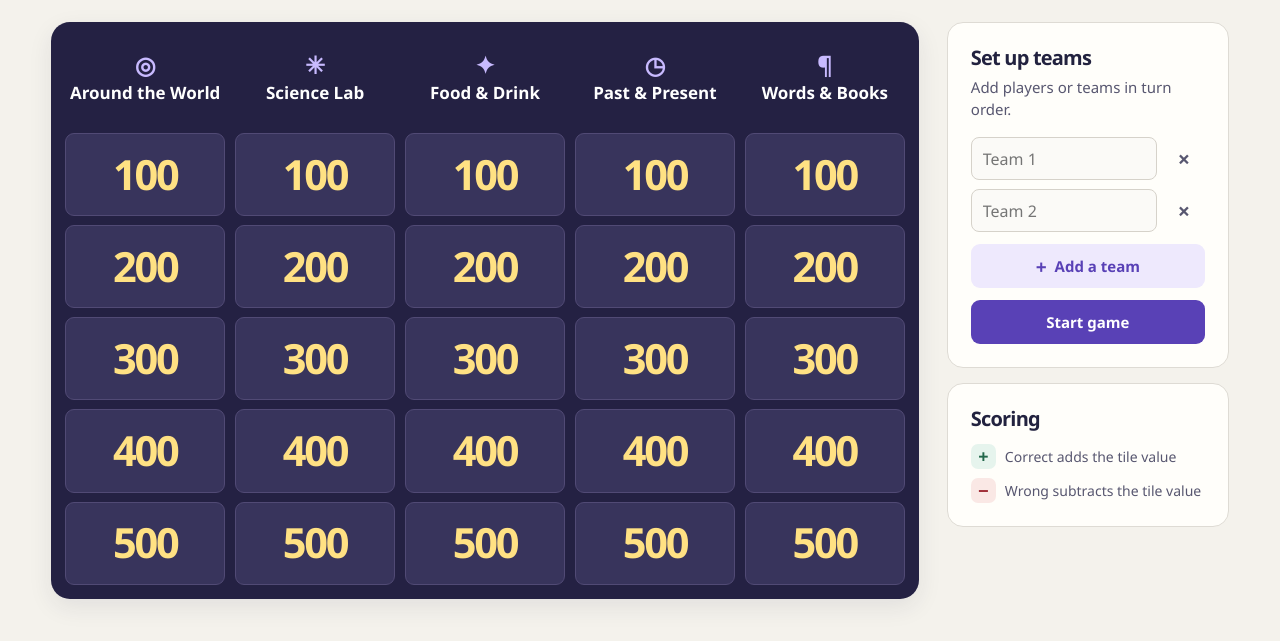
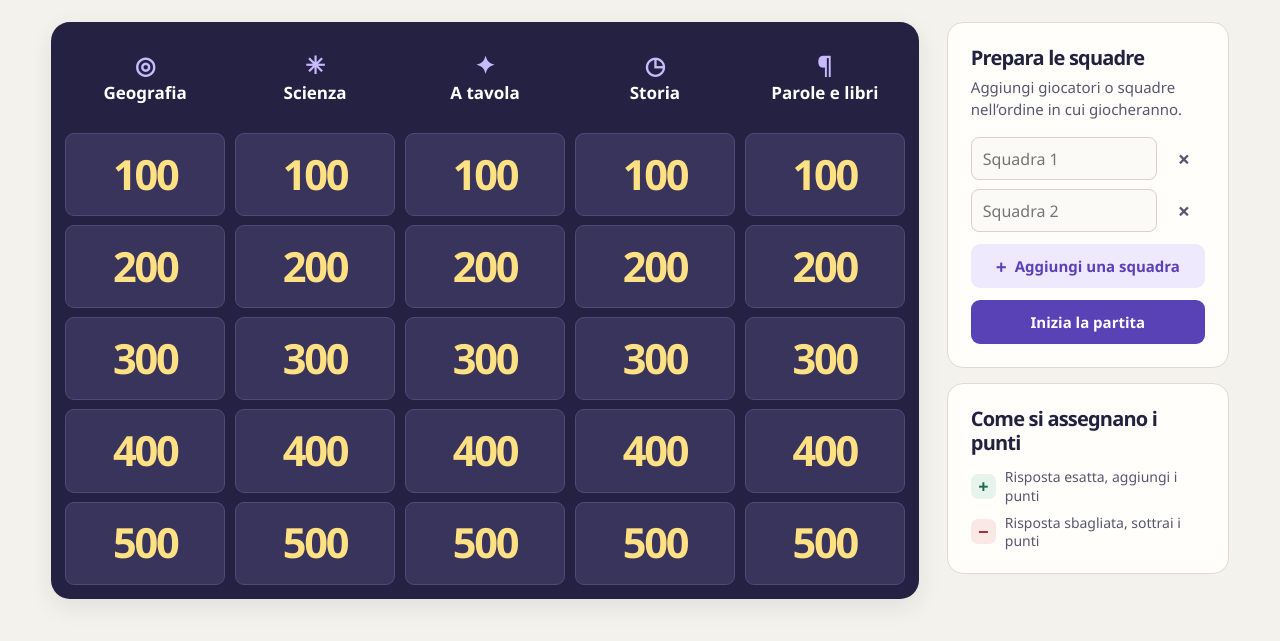
Before and after one commit to giu418/quizboard, a plain HTML site: page dist/index.html in a window 1280 px wide. Shown: the part 242-883 px from the top of the page. Drawn offline with Linux system fonts and the light colour scheme.

Commit message:
Update Site source

```diff
--- a/dist/game.js
+++ b/dist/game.js
@@ -75,11 +75,11 @@ function refreshTeamFields() {
   rows.forEach((row, index) => {
     const number = index + 1;
     const input = row.querySelector("input");
-    input.setAttribute("aria-label", `Name for team ${number}`);
-    input.placeholder = `Team ${number}`;
+    input.setAttribute("aria-label", `Nome della squadra ${number}`);
+    input.placeholder = `Squadra ${number}`;
     const remove = row.querySelector("button");
     remove.hidden = rows.length === 1;
-    remove.setAttribute("aria-label", `Remove team ${number}`);
+    remove.setAttribute("aria-label", `Rimuovi la squadra ${number}`);
   });
 }
 
@@ -115,7 +115,7 @@ function renderGame() {
   get("new-game").hidden = !game;
   get("progress").value = played.length;
   get("progress").max = clues.length;
-  get("progress-label").textContent = `${played.length} / ${clues.length} played`;
+  get("progress-label").textContent = `${played.length} / ${clues.length} caselle giocate`;
 
   for (const clue of clues) {
     const tile = tiles[clue.id];
@@ -123,16 +123,16 @@ function renderGame() {
     tile.disabled = !game || used;
     tile.classList.toggle("played", used);
     tile.textContent = used ? "✓" : clue.value;
-    tile.setAttribute("aria-label", `${clue.category}, ${clue.value} points${used ? ", played" : ""}`);
+    tile.setAttribute("aria-label", `${clue.category}, ${clue.value} punti${used ? ", già giocata" : ""}`);
   }
   if (!game) return;
 
   if (finished) {
     const highest = Math.max(...game.teams.map((team) => team.score));
     const leaders = game.teams.filter((team) => team.score === highest).map((team) => team.name);
-    get("turn").textContent = leaders.length === 1 ? `${leaders[0]} wins!` : `Tie: ${leaders.join(", ")}`;
+    get("turn").textContent = leaders.length === 1 ? `Vince ${leaders[0]}!` : `Parità tra ${leaders.join(", ")}`;
   } else {
-    get("turn").textContent = `Up next: ${game.teams[game.turn].name}`;
+    get("turn").textContent = `Tocca a ${game.teams[game.turn].name}`;
   }
 
   get("scores").replaceChildren(...game.teams.map((team, index) => {
@@ -153,8 +153,8 @@ function openClue(clue) {
   activeClue = clue;
   revealed = false;
   get("clue-category").textContent = clue.category;
-  get("clue-value").textContent = `${clue.value} points`;
-  get("clue-team").textContent = `Playing: ${game.teams[game.turn].name}`;
+  get("clue-value").textContent = `${clue.value} punti`;
+  get("clue-team").textContent = `In gioco: ${game.teams[game.turn].name}`;
   get("question").textContent = clue.question;
   get("clue-target").hidden = false;
   get("revealed").hidden = true;
@@ -169,8 +169,8 @@ function revealAnswer() {
   revealed = true;
   get("revealed-question").textContent = activeClue.question;
   get("answer").textContent = activeClue.answer;
-  get("wrong").textContent = `Wrong −${activeClue.value}`;
-  get("correct").textContent = `Correct +${activeClue.value}`;
+  get("wrong").textContent = `Sbagliata −${activeClue.value}`;
+  get("correct").textContent = `Esatta +${activeClue.value}`;
   get("clue-target").hidden = true;
   get("revealed").hidden = false;
   get("score-actions").hidden = false;
@@ -189,7 +189,7 @@ function scoreClue(multiplier) {
   saveGame();
   renderGame();
   clueDialog.close();
-  get("announcement").textContent = `${team.name} ${multiplier > 0 ? "gains" : "loses"} ${value} points. ${get("turn").textContent}`;
+  get("announcement").textContent = `${team.name} ${multiplier > 0 ? "guadagna" : "perde"} ${value} punti. ${get("turn").textContent}`;
   (tiles.find((tile) => !tile.disabled) ?? get("turn")).focus();
 }
 
--- a/dist/index.html
+++ b/dist/index.html
@@ -1,11 +1,11 @@
 <!doctype html>
-<html lang="en">
+<html lang="it">
 <head>
   <meta charset="utf-8">
   <meta name="viewport" content="width=device-width, initial-scale=1">
-  <meta name="description" content="A host-led trivia game with a five-category board and live team scoring.">
+  <meta name="description" content="Un quiz a squadre con cinque categorie e punteggi in tempo reale.">
   <meta name="theme-color" content="#f4f2ec">
-  <title>Quizboard — Trivia Game</title>
+  <title>Quizboard — Quiz a squadre</title>
   <link rel="stylesheet" href="styles.css">
   <script src="questions.js" defer></script>
   <script src="game.js" defer></script>
@@ -13,47 +13,47 @@
 <body>
   <header class="site-header">
     <div class="header-inner">
-      <a class="brand" href="./index.html" aria-label="Quizboard home">
+      <a class="brand" href="./index.html" aria-label="Quizboard, pagina iniziale">
         <span class="brand-mark" aria-hidden="true"><i></i><i></i><i></i><i></i></span>
         Quizboard
       </a>
-      <button class="button quiet" id="new-game" type="button"><span aria-hidden="true">↻</span> New game</button>
+      <button class="button quiet" id="new-game" type="button"><span aria-hidden="true">↻</span> Nuova partita</button>
     </div>
   </header>
 
   <main class="shell">
     <div class="intro">
       <div>
-        <h1>Game board</h1>
-        <p>Pick a tile, reveal the answer, and score the turn.</p>
+        <h1>Tabellone</h1>
+        <p>Scegli una casella, scopri la risposta e assegna i punti.</p>
       </div>
       <div class="progress">
-        <span id="progress-label">0 / 25 played</span>
+        <span id="progress-label">0 / 25 caselle giocate</span>
         <progress id="progress" value="0" max="25" aria-labelledby="progress-label"></progress>
       </div>
     </div>
 
     <div class="game-layout">
-      <section class="board" id="board" aria-label="Trivia categories"></section>
-      <aside class="sidebar" aria-label="Teams and scoring">
+      <section class="board" id="board" aria-label="Categorie del quiz"></section>
+      <aside class="sidebar" aria-label="Squadre e punteggi">
         <section class="panel" id="setup">
-          <h2 id="setup-title" tabindex="-1">Set up teams</h2>
-          <p>Add players or teams in turn order.</p>
+          <h2 id="setup-title" tabindex="-1">Prepara le squadre</h2>
+          <p>Aggiungi giocatori o squadre nell’ordine in cui giocheranno.</p>
           <form id="team-form">
             <div class="team-inputs" id="team-inputs"></div>
-            <button class="button add" id="add-team" type="button"><span aria-hidden="true">+</span> Add a team</button>
-            <button class="button primary" type="submit">Start game</button>
+            <button class="button add" id="add-team" type="button"><span aria-hidden="true">+</span> Aggiungi una squadra</button>
+            <button class="button primary" type="submit">Inizia la partita</button>
           </form>
         </section>
         <section class="panel" id="scoreboard" hidden>
-          <h2>Scoreboard</h2>
+          <h2>Punteggi</h2>
           <p id="turn" tabindex="-1"></p>
           <ol class="scores" id="scores"></ol>
         </section>
         <section class="panel rules">
-          <h2>Scoring</h2>
-          <div><span class="rule-sign plus" aria-hidden="true">+</span> Correct adds the tile value</div>
-          <div><span class="rule-sign minus" aria-hidden="true">−</span> Wrong subtracts the tile value</div>
+          <h2>Come si assegnano i punti</h2>
+          <div><span class="rule-sign plus" aria-hidden="true">+</span> Risposta esatta, aggiungi i punti</div>
+          <div><span class="rule-sign minus" aria-hidden="true">−</span> Risposta sbagliata, sottrai i punti</div>
         </section>
       </aside>
     </div>
@@ -68,29 +68,29 @@
     <div class="clue-body">
       <div class="clue-team" id="clue-team"></div>
       <button class="clue-target" id="clue-target" type="button">
-        <span class="eyebrow" id="clue-heading">Question</span>
+        <span class="eyebrow" id="clue-heading">Domanda</span>
         <span class="question" id="question"></span>
-        <span class="reveal">Click to reveal answer</span>
+        <span class="reveal">Mostra la risposta</span>
       </button>
       <div class="revealed" id="revealed" hidden>
         <p class="question" id="revealed-question"></p>
-        <p class="eyebrow" id="answer-heading" tabindex="-1">Answer</p>
+        <p class="eyebrow" id="answer-heading" tabindex="-1">Risposta</p>
         <p class="answer" id="answer"></p>
       </div>
       <div class="score-actions" id="score-actions" hidden>
         <button class="button wrong" id="wrong" type="button"></button>
         <button class="button correct" id="correct" type="button"></button>
       </div>
-      <button class="button back" id="close-clue" type="button">Back to board</button>
+      <button class="button back" id="close-clue" type="button">Torna al tabellone</button>
     </div>
   </dialog>
 
   <dialog class="reset-dialog" id="reset-dialog" aria-labelledby="reset-heading">
-    <h2 id="reset-heading">Start a new game?</h2>
-    <p>This clears the scores and resets all 25 tiles.</p>
+    <h2 id="reset-heading">Iniziare una nuova partita?</h2>
+    <p>I punteggi verranno azzerati e tutte le 25 caselle torneranno disponibili.</p>
     <div class="reset-actions">
-      <button class="button quiet" id="cancel-reset" type="button" autofocus>Keep playing</button>
-      <button class="button primary" id="confirm-reset" type="button">New game</button>
+      <button class="button quiet" id="cancel-reset" type="button" autofocus>Continua a giocare</button>
+      <button class="button primary" id="confirm-reset" type="button">Nuova partita</button>
     </div>
   </dialog>
 </body>
--- a/dist/questions.js
+++ b/dist/questions.js
@@ -1,57 +1,57 @@
 const categories = [
   {
-    name: "Around the World",
+    name: "Geografia",
     symbol: "◎",
     clues: [
-      ["Which country is home to the city of Venice?", "Italy"],
-      ["What is the capital of Canada?", "Ottawa"],
-      ["Which South American country is home to Machu Picchu?", "Peru"],
-      ["Which two countries occupy most of the Iberian Peninsula?", "Spain and Portugal"],
-      ["What strait separates Spain from Morocco?", "The Strait of Gibraltar"],
+      ["In quale Paese si trova Venezia?", "Italia"],
+      ["Qual è la capitale del Canada?", "Ottawa"],
+      ["In quale Paese sudamericano si trova Machu Picchu?", "Perù"],
+      ["Quali due Paesi occupano la maggior parte della penisola iberica?", "Spagna e Portogallo"],
+      ["Quale stretto separa la Spagna dal Marocco?", "Lo stretto di Gibilterra"],
     ],
   },
   {
-    name: "Science Lab",
+    name: "Scienza",
     symbol: "✳",
     clues: [
-      ["What planet is known as the Red Planet?", "Mars"],
-      ["What gas do plants take in from the air for photosynthesis?", "Carbon dioxide"],
-      ["What is the chemical symbol for potassium?", "K"],
-      ["What is the process called when a solid changes directly into a gas?", "Sublimation"],
-      ["Which particle carries the electromagnetic force?", "The photon"],
+      ["Quale pianeta è conosciuto come il pianeta rosso?", "Marte"],
+      ["Quale gas assorbono le piante dall’aria per la fotosintesi?", "Anidride carbonica"],
+      ["Qual è il simbolo chimico del potassio?", "K"],
+      ["Come si chiama il passaggio diretto dallo stato solido a quello gassoso?", "Sublimazione"],
+      ["Quale particella media l’interazione elettromagnetica?", "Il fotone"],
     ],
   },
   {
-    name: "Food & Drink",
+    name: "A tavola",
     symbol: "✦",
     clues: [
-      ["What fruit is the main ingredient in guacamole?", "Avocado"],
-      ["What type of legume is the main ingredient in traditional hummus?", "Chickpeas"],
-      ["Which Italian dessert layers coffee-soaked ladyfingers with mascarpone?", "Tiramisu"],
-      ["Saffron comes from which part of the crocus flower?", "The stigma"],
-      ["What Indonesian food is traditionally made by fermenting soybeans into a firm cake?", "Tempeh"],
+      ["Quale frutto è l’ingrediente principale del guacamole?", "Avocado"],
+      ["Quale legume è l’ingrediente principale dell’hummus tradizionale?", "Ceci"],
+      ["Quale dolce italiano alterna strati di savoiardi imbevuti di caffè e crema al mascarpone?", "Tiramisù"],
+      ["Da quale parte del fiore del croco si ricava lo zafferano?", "Dagli stimmi"],
+      ["Come si chiama l’alimento indonesiano ottenuto fermentando i semi di soia fino a formare un panetto compatto?", "Tempeh"],
     ],
   },
   {
-    name: "Past & Present",
+    name: "Storia",
     symbol: "◷",
     clues: [
-      ["Who was the first person to walk on the Moon?", "Neil Armstrong"],
-      ["What ancient civilization built the Colosseum?", "The Romans"],
-      ["In what year did the Berlin Wall fall?", "1989"],
-      ["Which volcano buried Pompeii in 79 CE?", "Mount Vesuvius"],
-      ["What was the name of the ship that carried Charles Darwin on his voyage from 1831 to 1836?", "HMS Beagle"],
+      ["Chi fu la prima persona a camminare sulla Luna?", "Neil Armstrong"],
+      ["Quale civiltà antica costruì il Colosseo?", "I Romani"],
+      ["In quale anno cadde il muro di Berlino?", "1989"],
+      ["Quale vulcano seppellì Pompei nel 79 d.C.?", "Il Vesuvio"],
+      ["Come si chiamava la nave su cui viaggiò Charles Darwin dal 1831 al 1836?", "HMS Beagle"],
     ],
   },
   {
-    name: "Words & Books",
+    name: "Parole e libri",
     symbol: "¶",
     clues: [
-      ["What kind of word describes a noun?", "An adjective"],
-      ["Who wrote The Hobbit?", "J. R. R. Tolkien"],
-      ["What is a word that reads the same backward and forward called?", "A palindrome"],
-      ["Which novel begins with the line ‘Call me Ishmael’?", "Moby-Dick"],
-      ["What term describes a word or phrase formed by rearranging the letters of another?", "An anagram"],
+      ["Come si chiama la parte del discorso che indica una qualità del nome?", "L’aggettivo qualificativo"],
+      ["Chi ha scritto Lo Hobbit?", "J. R. R. Tolkien"],
+      ["Come si chiama una parola che si legge allo stesso modo da sinistra a destra e da destra a sinistra?", "Un palindromo"],
+      ["Quale romanzo inizia con la frase «Chiamatemi Ismaele»?", "Moby Dick"],
+      ["Come si chiama una parola o una frase ottenuta riordinando le lettere di un’altra?", "Un anagramma"],
     ],
   },
 ];
```
